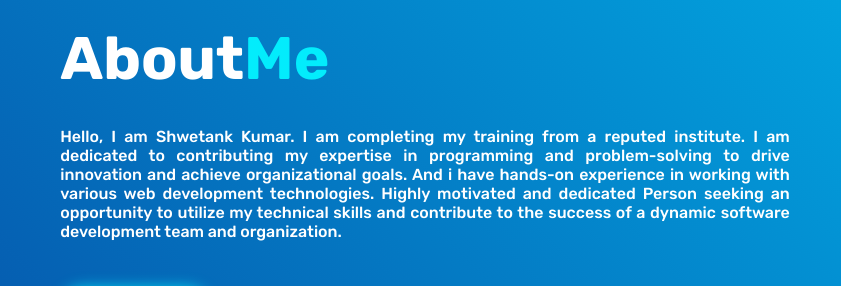
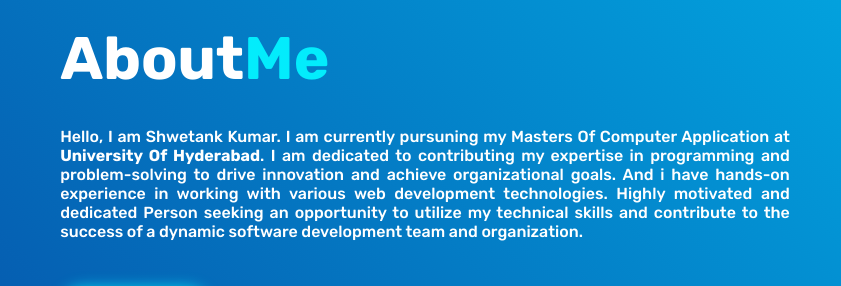
Before and after one commit to shwetankPrasar/shwetankPrasar.github.io, a plain HTML site: page index.html in a window 1280 px wide. Shown: the part 860-1146 px from the top of the page, 439-1280 px from the left. Drawn offline with nearby package versions, Linux system fonts and the light colour scheme.

Commit message:
Update index.html

```diff
--- a/index.html
+++ b/index.html
@@ -77,7 +77,7 @@
         <div class="about-content">
             <h2 class="about-heading">About<span class="about-me">Me</span></h2>
 <!--             <h3>Full Stack Developer!</h3> -->
-            <p>Hello, I am Shwetank Kumar. I am completing my training from a reputed institute. I am dedicated to
+            <p>Hello, I am Shwetank Kumar.  I am currently pursuning my Masters Of Computer Application at <strong>University Of Hyderabad</strong>. I am dedicated to
                 contributing my expertise in programming and problem-solving to drive innovation and achieve
                 organizational goals. And i have hands-on experience in working with various web development
                 technologies. Highly motivated and dedicated Person seeking an opportunity to utilize my technical
```
